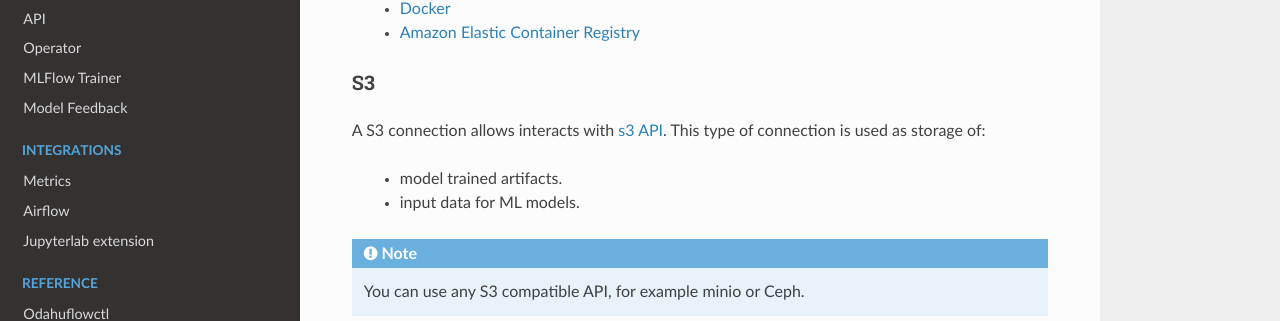
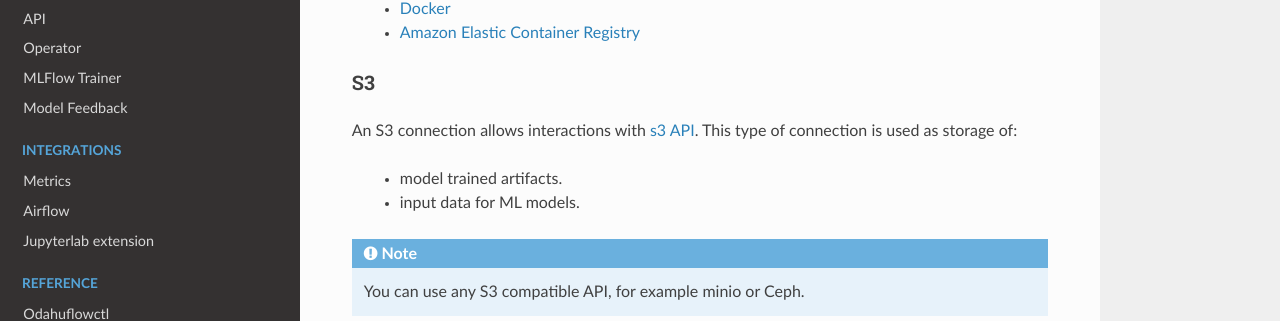
Before and after one commit to odahu/odahu-docs, a Sphinx documentation site: the page built from source/ref_connections.rst, in a window 1280 px wide and 900 px high, scrolled down 1740 px. Shown: the part 137-458 px from the top of the window. Built offline with Sphinx 7.4.7 and the Read the Docs theme 2.0.0, drawn with Linux system fonts in a browser that asks for light colours; formulas are drawn with MathJax 3; pages that are not in the unit, such as notebooks, are missing from menus.

Commit message:
Update source/ref_connections.rst
Co-Authored-By: Max Kochubey <maxkochubey@gmail.com>

```diff
--- a/source/ref_connections.rst
+++ b/source/ref_connections.rst
@@ -102,7 +102,7 @@ For now, Odahu-flow supports the following connections types:
 S3
 --
 
-A S3 connection allows interacts with `s3 API <https://docs.aws.amazon.com/en_us/AmazonS3/latest/dev/Welcome.html>`_.
+An S3 connection allows interactions with `s3 API <https://docs.aws.amazon.com/en_us/AmazonS3/latest/dev/Welcome.html>`_.
 This type of connection is used as storage of:
     * model trained artifacts.
     * input data for ML models.
```
